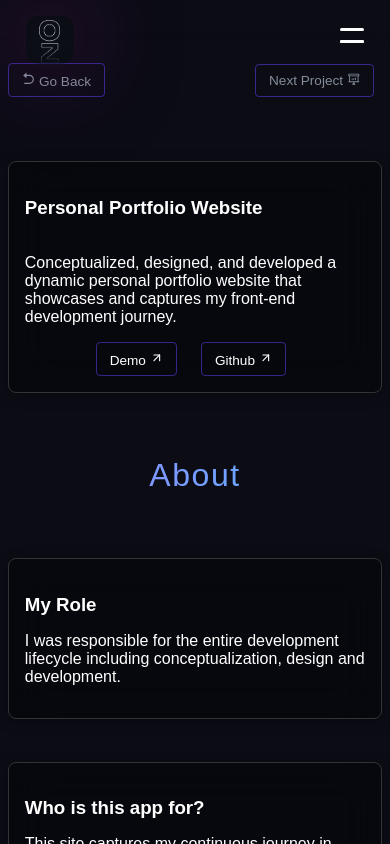
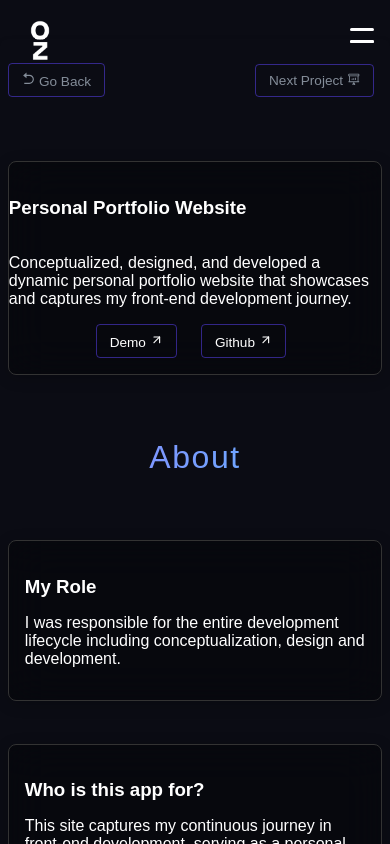
Before and after one commit to oguzhanozenc/oguzhanozenc.me, a React (Vite) app: page /project/0 in a window 390 px wide. Shown: the top 844 px of the page. Built offline with nearby package versions, Linux system fonts and the light colour scheme; a web font is replaced by a local one.

Commit message:
updating responsive design styles

```diff
--- a/src/components/Navbar.css
+++ b/src/components/Navbar.css
@@ -10,25 +10,22 @@
   left: 0;
   right: 0;
   z-index: 100;
-  transition: background-color 0.3s ease;
+  transition: background-color 0.3s ease, transform 0.5s ease;
   font-size: 0.875rem;
 }
 
-.navbar.transparent {
-  background-color: transparent;
+.navbar.open {
+  background-color: rgba(0, 0, 0, 0.9);
 }
 
 .navbarlogo {
   width: 3rem;
   height: 3rem;
-  background: radial-gradient(
-    circle,
-    rgba(13, 16, 25, 0.9),
-    rgba(13, 16, 25, 0.1)
-  );
-  border-radius: 0.75rem;
-  box-shadow: 0 -4px 100px rgba(200, 35, 215, 0.5);
   transition: all 300ms ease;
+}
+
+.navbarlogo:hover {
+  margin-left: -0.25rem;
 }
 
 .navbarlogo img {
@@ -38,7 +35,6 @@
   align-items: center;
   width: 1.8rem;
   height: auto;
-  mask-image: linear-gradient(to top, rgba(0, 0, 0, 0) 5%, rgb(0, 0, 0) 40%);
   margin: 0 auto;
   padding: 0.25rem;
 }
@@ -46,17 +42,27 @@
 .navbarmenu {
   display: flex;
   align-items: center;
+  transition: all 0.5s ease;
 }
 
 .navbarmenu.open {
   display: flex;
   flex-direction: column;
   position: absolute;
-  top: 4rem;
+  top: 0;
   right: 0;
   background-color: #333;
   width: 100%;
   text-align: center;
+  opacity: 1;
+  transform: translateY(0);
+  transition: opacity 0.5s ease, transform 0.5s ease;
+}
+
+.navbarmenu:not(.open) {
+  opacity: 0;
+  transform: translateY(-100%);
+  transition: opacity 0.5s ease, transform 0.5s ease;
 }
 
 .nav-link {
@@ -72,7 +78,7 @@
 }
 
 .hamburger-menu {
-  display: none; /* Hide hamburger menu by default for larger screens */
+  display: none;
 }
 
 .hamburger-icon {
@@ -83,7 +89,7 @@
   height: 1.5rem;
   position: relative;
   transform: rotate(0deg);
-  transition: transform 0.3s ease;
+  transition: transform 0.5s ease;
   cursor: pointer;
 }
 
@@ -97,8 +103,7 @@
   opacity: 1;
   left: 0;
   transform: rotate(0deg);
-  transition: opacity 0.25s ease,
-    transform 0.25s cubic-bezier(0.25, 0.1, 0.25, 1);
+  transition: opacity 0.5s ease, transform 0.5s ease;
 }
 
 .hamburger-icon span:nth-child(1) {
@@ -128,16 +133,40 @@
 }
 
 @media (max-width: 1024px) {
+  .navbar {
+    width: 100%;
+  }
   .navbarmenu {
     display: none;
+    width: 100%;
   }
 
   .navbarmenu.open {
     display: flex;
+    justify-content: flex-start;
+    align-items: flex-start;
+    background: rgba(0, 0, 0, 0.3);
+    -webkit-backdrop-filter: blur(20px);
+    backdrop-filter: blur(20px);
+    border: 1px solid #333;
+    border-radius: 0.5rem;
+    box-shadow: 0px 3px 15px rgba(0, 0, 0, 0.2);
+    color: lch(58.2 7.7 259);
+    padding: 2rem;
+  }
+
+  .navbarmenu.open div {
+    margin: 0.5rem 0;
+    font-size: 2rem;
+    text-align: left;
   }
 
   .hamburger-menu {
     display: block;
     z-index: 101;
   }
+
+  .nav-link {
+    margin: 0;
+  }
 }
--- a/src/components/Navbar.jsx
+++ b/src/components/Navbar.jsx
@@ -29,11 +29,9 @@ export default function Navbar() {
   return (
     <nav className={`navbar ${isOpen ? "open" : ""}`}>
       <div className="navbarlogo">
-        {!isOpen && (
-          <Link to="/">
-            <img src="/logo-white.png" alt="Logo" />
-          </Link>
-        )}
+        <Link to="/">
+          <img src="/logo-white.png" alt="Logo" />
+        </Link>
       </div>
       <div className={`navbarmenu ${isOpen ? "open" : ""}`}>
         <div>
--- a/src/components/ProjectPage.css
+++ b/src/components/ProjectPage.css
@@ -161,7 +161,6 @@
   justify-content: center;
   align-items: center;
   margin: 0 auto;
-  color: #fff;
   font-size: 1.5rem;
 }
 
@@ -184,6 +183,9 @@ ul li {
 @media only screen and (max-width: 1250px) {
   .demo {
     padding: 1rem 0.25rem;
+  }
+  .project--details {
+    padding: 1rem 0;
   }
 }
 
```
Also changed, not shown: public/logo-white.png.
